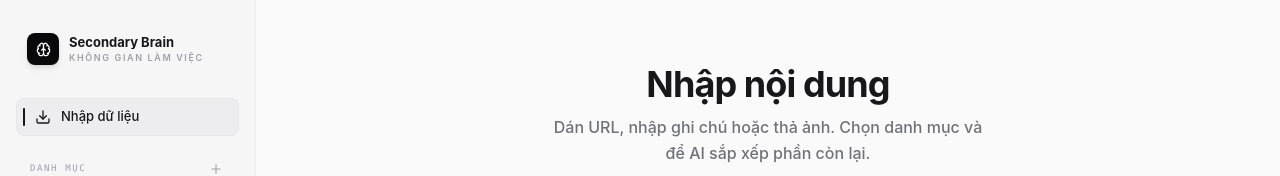
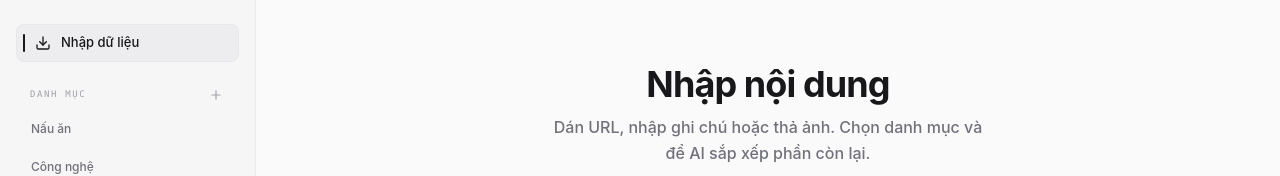
Before and after one commit to kiet-w/ai-notebook, a Next.js app in the folder frontend/: page / in a window 1280 px wide. Shown: the top 176 px of the page. Built offline with nearby package versions, Linux system fonts and the light colour scheme; no server answers.

Commit message:
feat(layout): remove secondary brain logo from sidebar corner

```diff
--- a/frontend/src/components/organisms/layout/Sidebar.tsx
+++ b/frontend/src/components/organisms/layout/Sidebar.tsx
@@ -2,7 +2,7 @@
 
 import { memo, useMemo, useState, useRef, useEffect } from 'react';
 import Link from 'next/link';
-import { Download, Settings, Brain, LogOut, Plus, Check, X } from 'lucide-react';
+import { Download, Settings, LogOut, Plus, Check, X } from 'lucide-react';
 import Button from '@/components/atoms/common/Button';
 import Icon from '@/components/atoms/common/Icon';
 import LanguageSwitcher from '@/components/atoms/common/LanguageSwitcher';
@@ -56,16 +56,6 @@ const Sidebar = memo(function Sidebar({ selectedCategory, onSelectCategory, unre
 
   return (
     <aside className="w-64 shrink-0 bg-sidebar dark:bg-[#09090b]/40 border-r border-zinc-200/50 dark:border-zinc-900/45 flex flex-col h-full sticky top-0 px-4 py-6 select-none backdrop-blur-md">
-      <div className="flex items-center gap-2.5 px-2.5 py-2 mb-6 rounded-xl hover:bg-zinc-200/20 dark:hover:bg-zinc-900/30 border border-transparent hover:border-zinc-200/30 dark:hover:border-zinc-900/20 cursor-pointer group">
-        <div className="w-8 h-8 rounded-lg bg-zinc-950 dark:bg-zinc-50 text-white dark:text-zinc-950 flex items-center justify-center shadow-md shadow-zinc-950/10 dark:shadow-none">
-          <Icon icon={Brain} size={15} className="text-white dark:text-zinc-950 stroke-[2]" />
-        </div>
-        <div className="flex flex-col min-w-0">
-          <span className="font-bold text-[13px] text-foreground truncate leading-none mb-1">{t('sidebar.brandTitle')}</span>
-          <span className="text-[9px] font-semibold text-zinc-400 dark:text-zinc-500 uppercase tracking-[0.18em] leading-none">{t('sidebar.workspace')}</span>
-        </div>
-      </div>
-
       <nav className="flex-1 space-y-1">
         <Button
           variant="nav"
```
